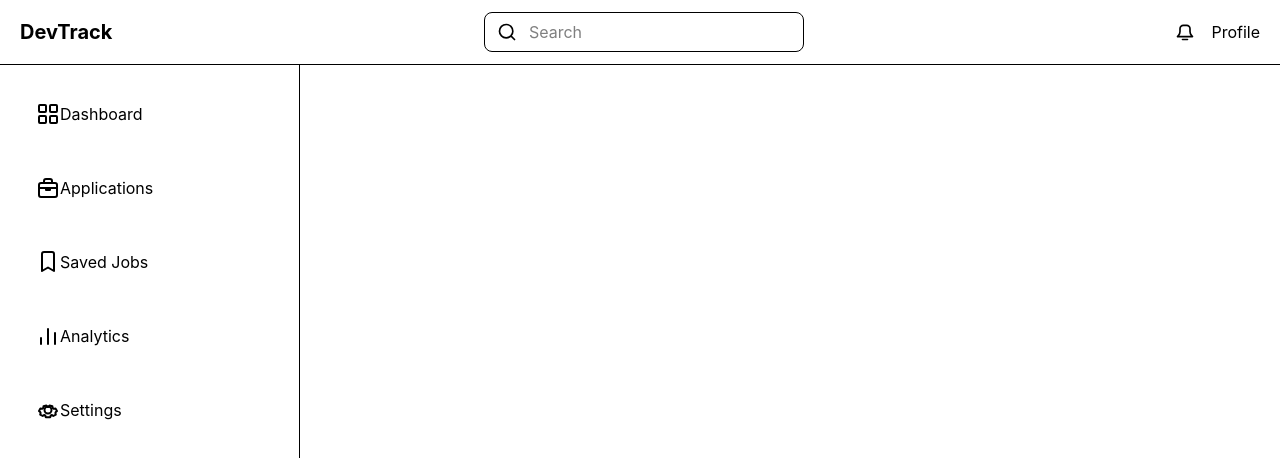
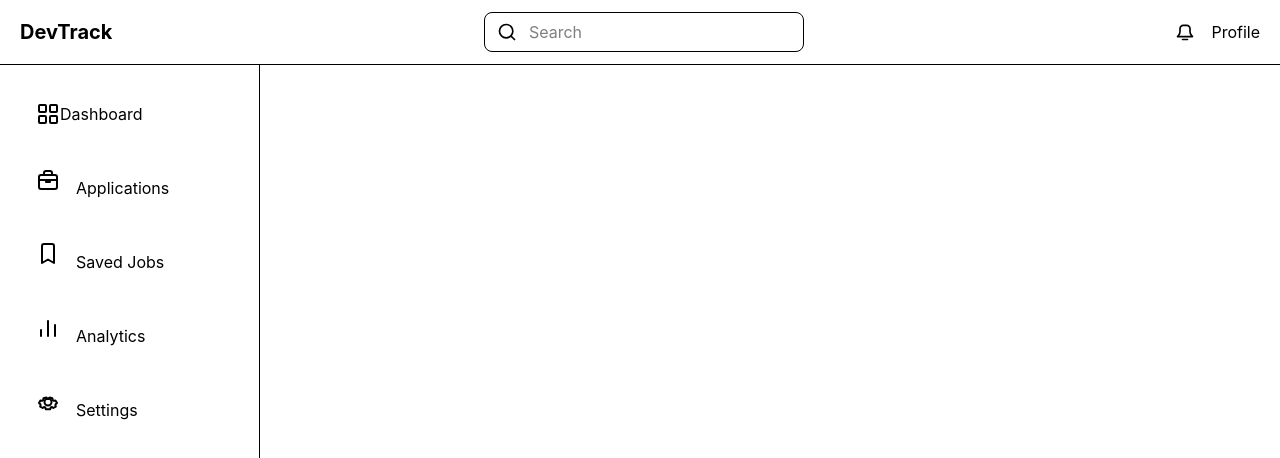
Before and after one commit to RitikGarg89/DevTrack, a React (Vite) app: page / in a window 1280 px wide. Shown: the top 458 px of the page. Built offline with nearby package versions, Linux system fonts and the light colour scheme.

Commit message:
feat: create Sidebar component with navigation links and icons

```diff
--- a/src/Components/Sidebar.jsx
+++ b/src/Components/Sidebar.jsx
@@ -2,10 +2,10 @@ import React from 'react'
 
 function Sidebar() {
     return (
-        <aside className='w-75 border-r px-5 py-3 h-lvh'>
+        <aside className='w-65 border-r px-5 py-3 h-auto'>
             <nav className='flex flex-col items-center'>
                 <a className='w-full flex h-[74px] items-center px-4' href="/">
-                    <svg
+                    <div><svg
                         width="24"
                         height="24"
                         viewBox="0 0 24 24"
@@ -60,9 +60,11 @@ function Sidebar() {
                             strokeLinejoin="round"
                         />
                     </svg>
+                    </div>
                     <h2>Dashboard</h2>
                 </a>
                 <a className='w-full flex h-[74px] items-center px-4' href="/">
+                    <div className='w-10 h-10'>
                         <svg
                             width="24"
                             height="24"
@@ -105,9 +107,11 @@ function Sidebar() {
                                 strokeLinejoin="round"
                             />
                         </svg>
+                    </div>
                     <h2>Applications</h2>
                 </a>
                 <a className='w-full flex h-[74px] items-center px-4' href="/">
+                    <div className='w-10 h-10'>
                         <svg
                             width="24"
                             height="24"
@@ -123,9 +127,11 @@ function Sidebar() {
                                 strokeLinejoin="round"
                             />
                         </svg>
+                    </div>
                     <h2>Saved Jobs</h2>
                 </a>
                 <a className='w-full flex h-[74px] items-center px-4' href="">
+                    <div className='w-10 h-10'>
                         <svg
                             width="24"
                             height="24"
@@ -154,9 +160,11 @@ function Sidebar() {
                                 strokeLinecap="round"
                             />
                         </svg>
+                    </div>
                     <h2>Analytics</h2>
                 </a>
                 <a className='w-full flex h-[74px] items-center px-4' href="/">
+                    <div className='w-10 h-10'>
                         <svg
                             width="24"
                             height="24"
@@ -178,6 +186,7 @@ function Sidebar() {
                                 strokeLinejoin="round"
                             />
                         </svg>
+                    </div>
                     <h2>Settings</h2>
                 </a>
             </nav>
```
Lines whose indentation alone changed are shown as unchanged.
